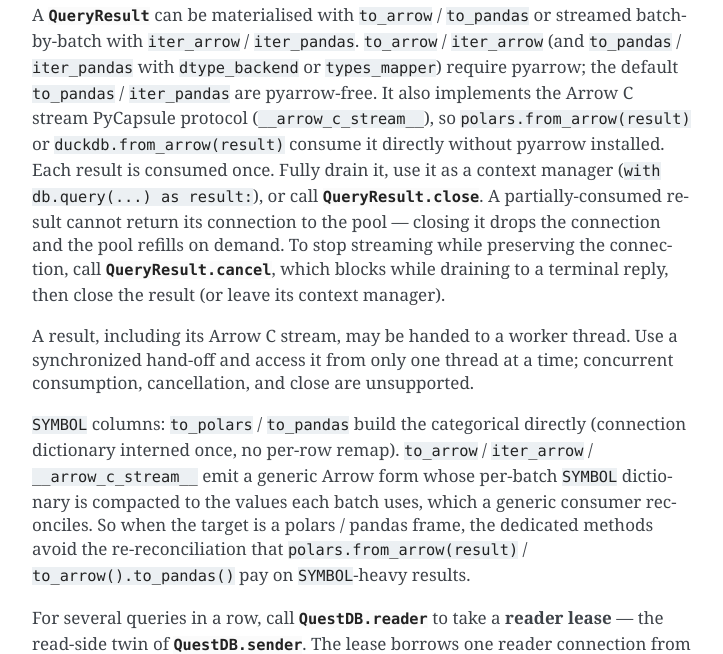
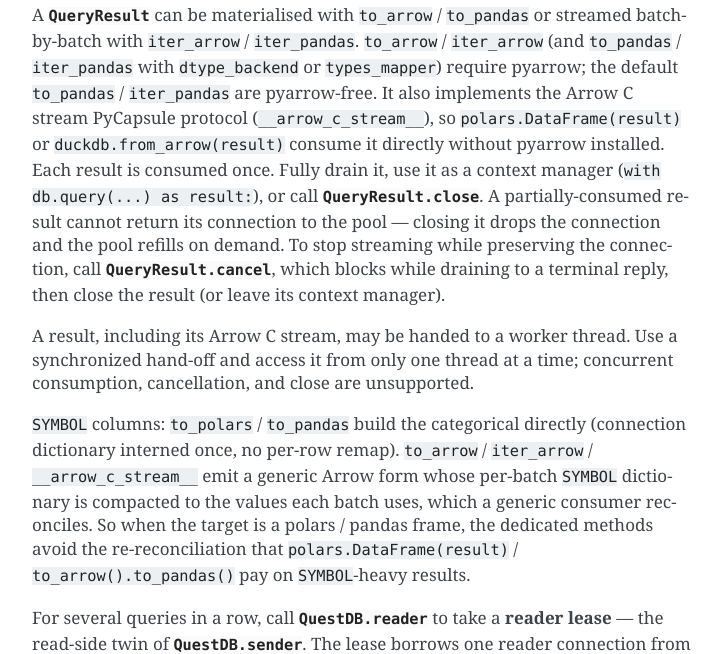
Before and after one commit to questdb/py-questdb-client, a Sphinx documentation site: the page built from docs/sender.rst, in a window 1280 px wide and 900 px high, scrolled down 21463 px. Shown: the part 150-804 px from the top of the window, without its empty margins (388-1111 px from the left). Built offline with Sphinx 7.4.7, drawn with Linux system fonts in a browser that asks for light colours.

Commit message:
test: use pl.DataFrame to consume QueryResult capsules
Polars 2.0.0 changed `pl.from_arrow` on an object that only exposes
`__arrow_c_stream__`: it now returns a struct Series instead of a
DataFrame. `pl.DataFrame(result)` returns a DataFrame on both Polars 1.x
and 2.x. Update the two system tests, the egress benchmark, and the docs
that recommended `polars.from_arrow(result)`.

```diff
--- a/docs/sender.rst
+++ b/docs/sender.rst
@@ -1136,7 +1136,7 @@
 ``iter_arrow`` (and ``to_pandas`` / ``iter_pandas`` with ``dtype_backend`` or
 ``types_mapper``) require pyarrow; the default ``to_pandas`` / ``iter_pandas``
 are pyarrow-free. It also implements the Arrow C stream PyCapsule protocol
-(``__arrow_c_stream__``), so ``polars.from_arrow(result)`` or
+(``__arrow_c_stream__``), so ``polars.DataFrame(result)`` or
 ``duckdb.from_arrow(result)`` consume it directly without pyarrow installed.
 Each result is consumed once. Fully drain it, use it as a context manager
 (``with db.query(...) as result:``), or call :func:`QueryResult.close <questdb.QueryResult.close>`. A
@@ -1157,7 +1157,7 @@
 per-batch ``SYMBOL`` dictionary is compacted to the values each batch uses,
 which a generic consumer reconciles. So when the target is a polars / pandas
 frame, the dedicated methods avoid the re-reconciliation that
-``polars.from_arrow(result)`` / ``to_arrow().to_pandas()`` pay on
+``polars.DataFrame(result)`` / ``to_arrow().to_pandas()`` pay on
 ``SYMBOL``-heavy results.
 
 For several queries in a row, call :meth:`QuestDB.reader <questdb.QuestDB.reader>` to take a
```
Also changed, not shown: 2 other files.
